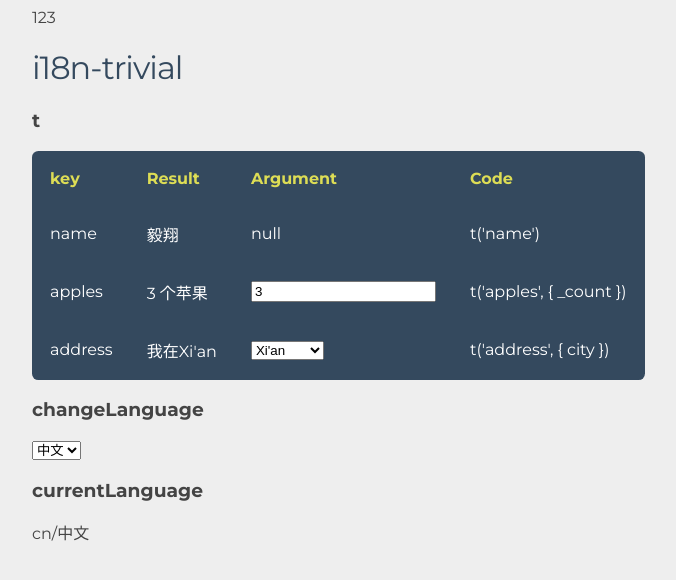
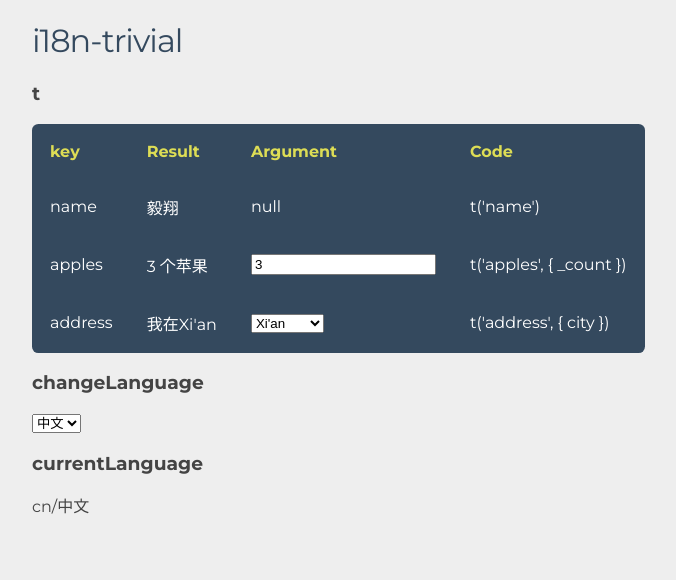
Before and after one commit to yixiangTW/i18n-trivial, a React app: page / in a window 1280 px wide. Shown: the top 580 px of the page, without its empty margins (8-684 px from the left). Built offline with nearby package versions, Linux system fonts and the light colour scheme.

Commit message:
Update readme and version

```diff
--- a/app/App.tsx
+++ b/app/App.tsx
@@ -12,7 +12,6 @@ function App({ t } : OuterProps) {
   };
   return (
     <div className="App">
-      123
       <h1>i18n-trivial</h1>
       <h3>t</h3>
       <table className="rwd-table">
```
